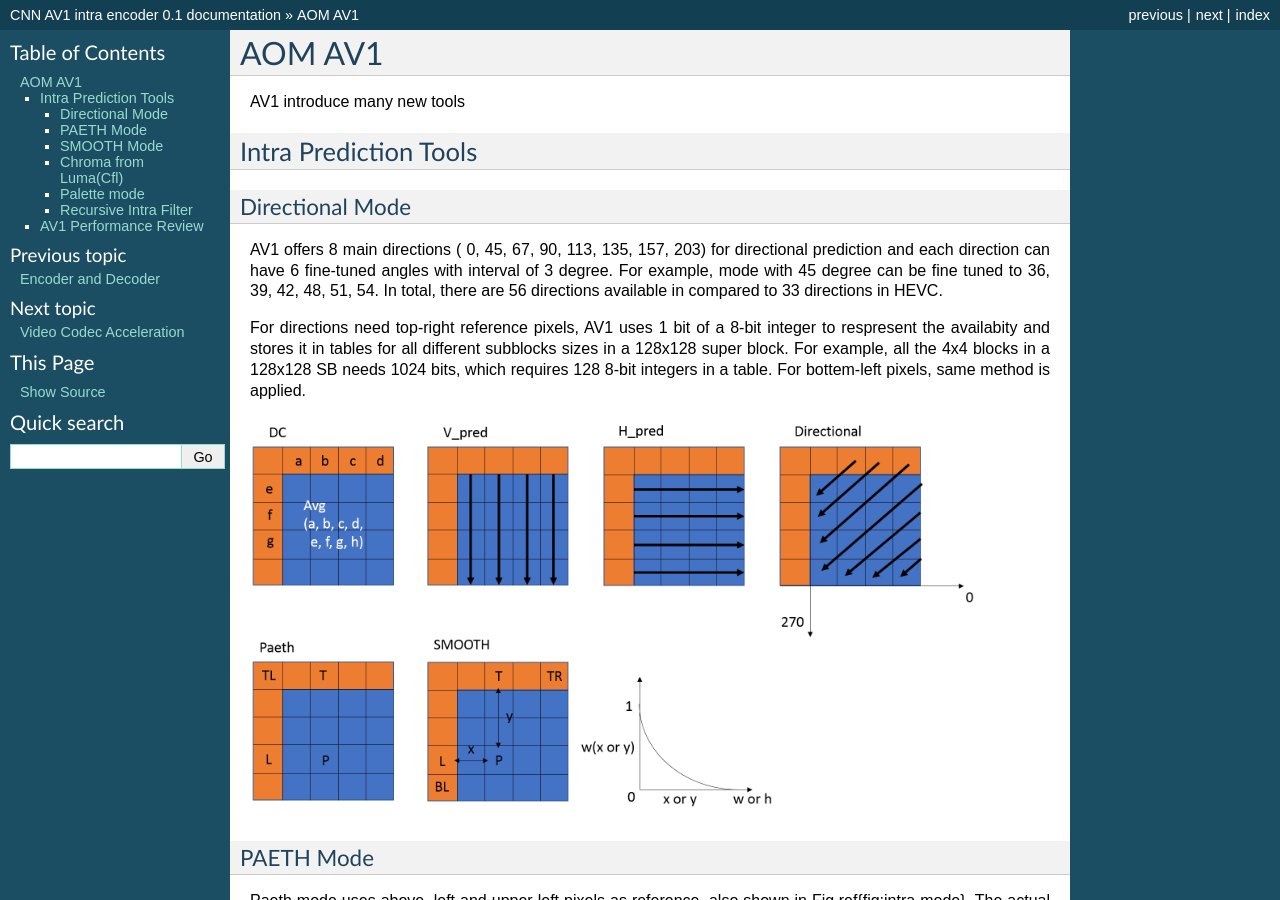
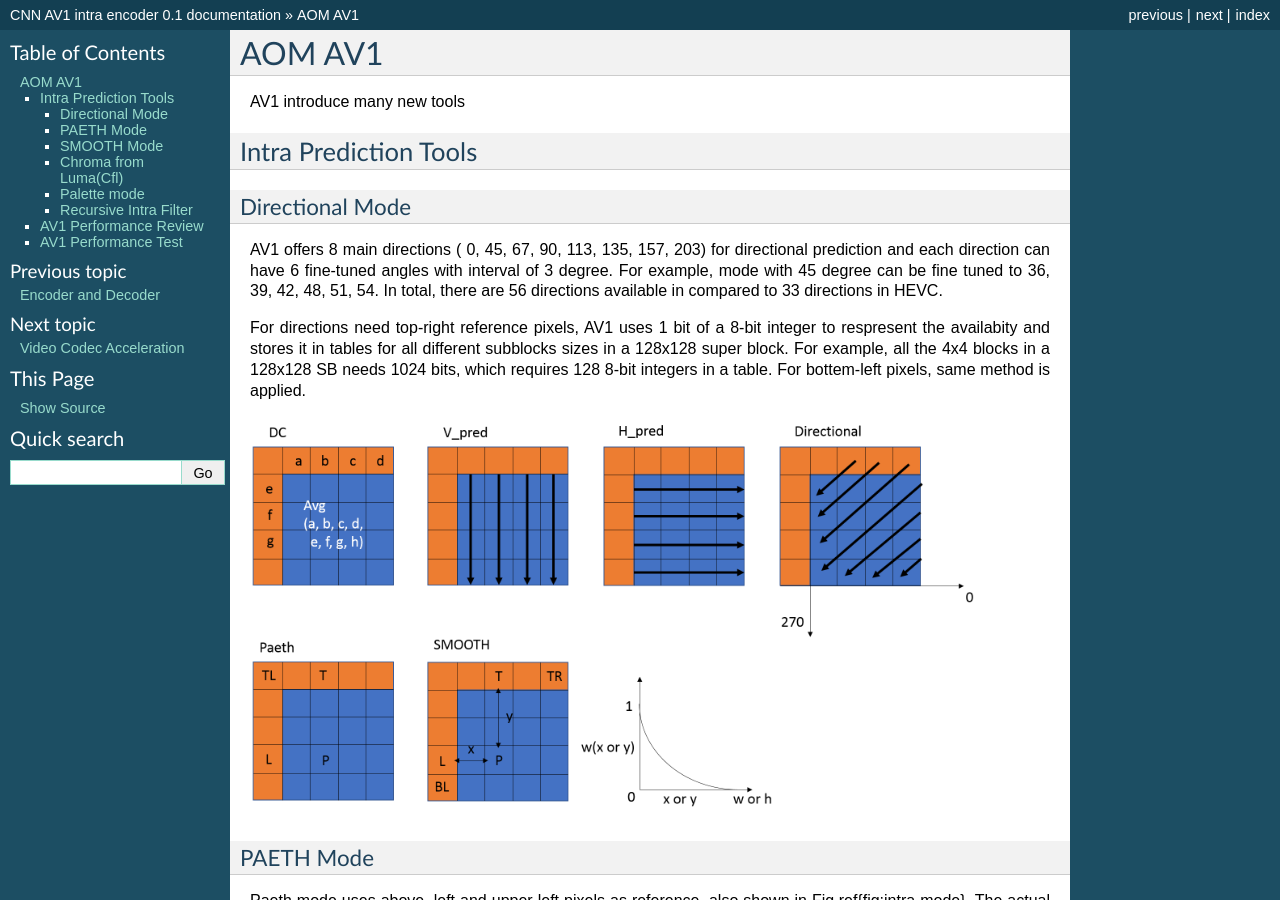
Before and after one commit to epadam/CNN-AV1-intra-encoder, a Sphinx documentation site: the page built from source/aom_av1.rst, in a window 1280 px wide and 900 px high. Built offline with Sphinx 7.4.7, drawn with Linux system fonts in a browser that asks for light colours.

Commit message:
Update aom_av1.rst

```diff
--- a/source/aom_av1.rst
+++ b/source/aom_av1.rst
@@ -73,3 +73,7 @@ Google also has showed the compression improvement when enabling the experimenta
 Nevertheless, it also shows the encoding speed is extremely slow. Sethuraman et al. \cite {Sethuraman2018} also shows AV1 has better performance than other video codecs but has very slow encoding time. Similar results are also performed by Facebook and Bitmovin.
 
 In this section, we compare the encoding performance between AV1 and HEVC. We test the performance under 2 modes (CQ and VBR). For CQ mode, we compare it with HM. For VBR mode, we compare it with x265. The reason is explained in the following section.
+
+==========================
+AV1 Performance Test
+==========================
```
